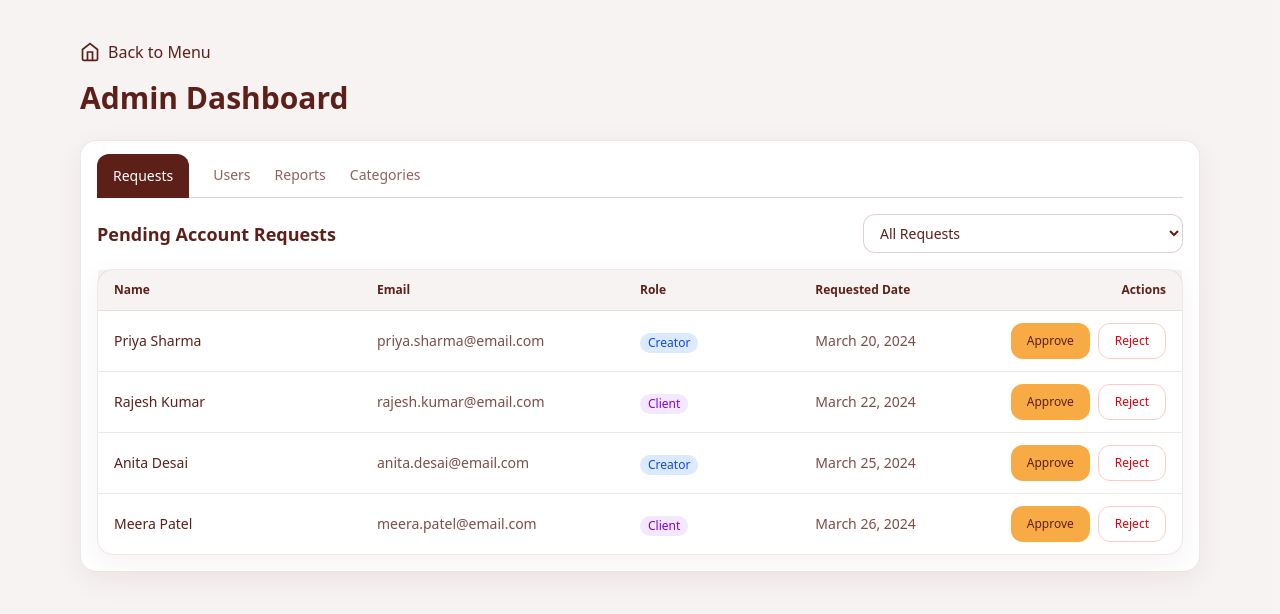
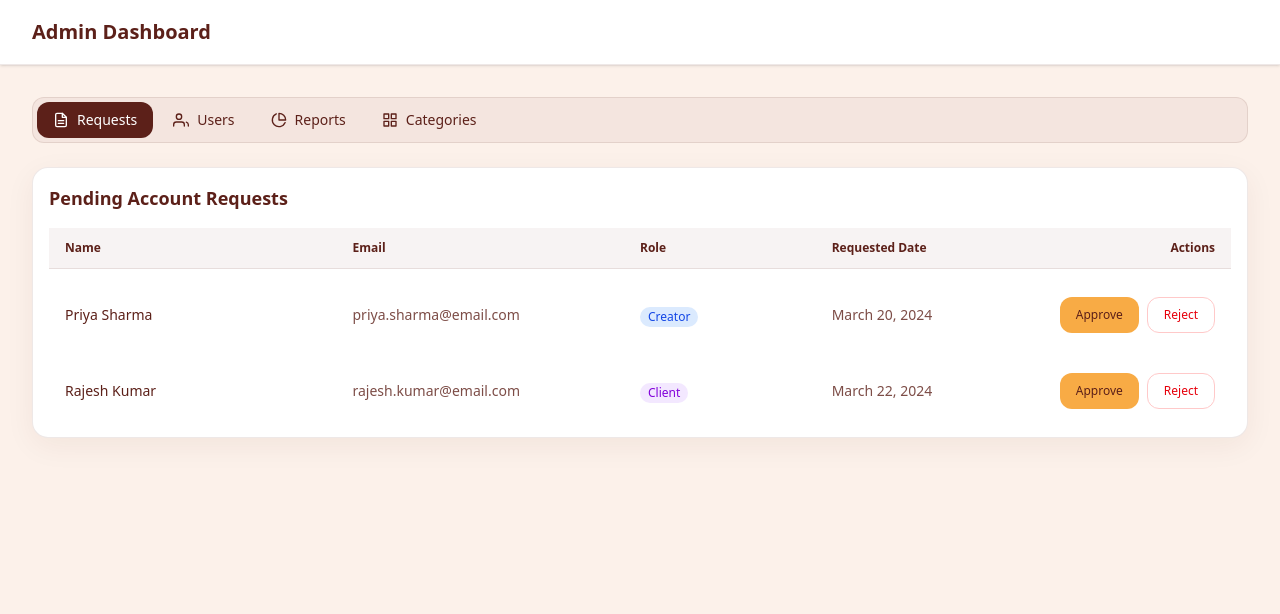
Before and after one commit to aishakwatra/model-viewing-platform, a Next.js app: page /P_AdminDashboard in a window 1280 px wide. Shown: the top 614 px of the page. Built offline with nearby package versions, Linux system fonts and the light colour scheme.

Commit message:
Admin Dashboard nav bar

```diff
--- a/app/P_AdminDashboard/page.tsx
+++ b/app/P_AdminDashboard/page.tsx
@@ -1,90 +1,69 @@
+// app/P_AdminDashboard/page.tsx
 "use client";
 
-import Link from "next/link";
-import { useState } from "react";
+import { useMemo, useState } from "react";
 import { Button } from "@/app/components/ui/Button";
 import { Card } from "@/app/components/ui/Card";
-import { Tabs } from "@/app/components/Tabs";
+
+// Helper Icon Components
+const RequestsIcon = () => <svg xmlns="http://www.w3.org/2000/svg" width="16" height="16" viewBox="0 0 24 24" fill="none" stroke="currentColor" strokeWidth="2" strokeLinecap="round" strokeLinejoin="round"><path d="M14 2H6a2 2 0 0 0-2 2v16a2 2 0 0 0 2 2h12a2 2 0 0 0 2-2V8z"></path><polyline points="14 2 14 8 20 8"></polyline><line x1="16" y1="13" x2="8" y2="13"></line><line x1="16" y1="17" x2="8" y2="17"></line></svg>;
+const UsersIcon = () => <svg xmlns="http://www.w3.org/2000/svg" width="16" height="16" viewBox="0 0 24 24" fill="none" stroke="currentColor" strokeWidth="2" strokeLinecap="round" strokeLinejoin="round"><path d="M17 21v-2a4 4 0 0 0-4-4H5a4 4 0 0 0-4 4v2"></path><circle cx="9" cy="7" r="4"></circle><path d="M23 21v-2a4 4 0 0 0-3-3.87"></path></svg>;
+const ReportsIcon = () => <svg xmlns="http://www.w3.org/2000/svg" width="16" height="16" viewBox="0 0 24 24" fill="none" stroke="currentColor" strokeWidth="2" strokeLinecap="round" strokeLinejoin="round"><path d="M21.21 15.89A10 10 0 1 1 8 2.83"></path><path d="M22 12A10 10 0 0 0 12 2v10z"></path></svg>;
+const CategoriesIcon = () => <svg xmlns="http://www.w3.org/2000/svg" width="16" height="16" viewBox="0 0 24 24" fill="none" stroke="currentColor" strokeWidth="2" strokeLinecap="round" strokeLinejoin="round"><rect x="3" y="3" width="7" height="7"></rect><rect x="14" y="3" width="7" height="7"></rect><rect x="14" y="14" width="7" height="7"></rect><rect x="3" y="14" width="7" height="7"></rect></svg>;
 
 export default function AdminDashboard() {
   const [activeTab, setActiveTab] = useState("requests");
 
-  // Dummy data (as requested)
   const requests = [
     { id: 1, name: "Priya Sharma", email: "priya.sharma@email.com", role: "Creator", requestedDate: "March 20, 2024" },
     { id: 2, name: "Rajesh Kumar", email: "rajesh.kumar@email.com", role: "Client", requestedDate: "March 22, 2024" },
-    { id: 3, name: "Anita Desai", email: "anita.desai@email.com", role: "Creator", requestedDate: "March 25, 2024" },
-    { id: 4, name: "Meera Patel", email: "meera.patel@email.com", role: "Client", requestedDate: "March 26, 2024" },
   ];
-
   const users = [
     { id: 1, name: "Sarah Johnson", email: "sarah.j@email.com", role: "Client", status: "Active", projects: 12, functions: 45, initials: "SJ" },
     { id: 2, name: "Michael Chen", email: "m.chen@email.com", role: "Creator", status: "Active", projects: 8, functions: 32, initials: "MC" },
-    { id: 3, name: "Emily Rodriguez", email: "emily.r@email.com", role: "Client", status: "Inactive", projects: 5, functions: 18, initials: "ER" },
   ];
-
   const categories = [
     { id: 1, name: "Wedding Ceremony", description: "Ceremonial events and decorations", functions: 24 },
     { id: 2, name: "Corporate Events", description: "Business meetings and conferences", functions: 18 },
-    { id: 3, name: "Birthday Parties", description: "Celebration events for birthdays", functions: 31 },
-    { id: 4, name: "Art Exhibitions", description: "Gallery and museum displays", functions: 12 },
   ];
 
-  const tabs = [
-    { key: "requests", label: "Requests" },
-    { key: "users", label: "Users" },
-    { key: "reports", label: "Reports" },
-    { key: "categories", label: "Categories" },
-  ];
+  const tabs = useMemo(() => [
+    { key: "requests", label: "Requests", icon: <RequestsIcon /> },
+    { key: "users", label: "Users", icon: <UsersIcon /> },
+    { key: "reports", label: "Reports", icon: <ReportsIcon /> },
+    { key: "categories", label: "Categories", icon: <CategoriesIcon /> },
+  ], []);
 
-  const RoleBadge = ({ role }: { role: string }) => {
-    const base = "inline-flex items-center rounded-full px-2 py-0.5 text-xs font-medium";
-    if (role.toLowerCase() === "creator") return <span className={base + " bg-blue-100 text-blue-700"}>Creator</span>;
-    return <span className={base + " bg-purple-100 text-purple-700"}>Client</span>;
-  };
-
-  const StatusBadge = ({ status }: { status: string }) => {
-    const base = "inline-flex items-center rounded-full px-2 py-0.5 text-xs font-medium";
-    if (status.toLowerCase() === "active") return <span className={base + " bg-green-100 text-green-700"}>Active</span>;
-    return <span className={base + " bg-gray-100 text-gray-700"}>Inactive</span>;
-  };
+  const RoleBadge = ({ role }: { role: string }) => <span className={`inline-flex items-center rounded-full px-2 py-0.5 text-xs font-medium ${role.toLowerCase() === "creator" ? "bg-blue-100 text-blue-700" : "bg-purple-100 text-purple-700"}`}>{role}</span>;
+  const StatusBadge = ({ status }: { status: string }) => <span className={`inline-flex items-center rounded-full px-2 py-0.5 text-xs font-medium ${status.toLowerCase() === "active" ? "bg-green-100 text-green-700" : "bg-gray-100 text-gray-700"}`}>{status}</span>;
 
   return (
-    <div className="min-h-screen bg-brown/5">
-      <div className="mx-auto max-w-6xl px-4 py-6 md:py-10">
-        {/* Back link */}
-        <Link href="/" className="mb-4 inline-flex items-center gap-2 text-brown hover:underline">
-          <svg xmlns="http://www.w3.org/2000/svg" className="size-5" viewBox="0 0 24 24" fill="none" stroke="currentColor" strokeWidth="2">
-            <path d="M3 9l9-7 9 7v11a2 2 0 0 1-2 2H5a2 2 0 0 1-2-2z"></path>
-            <polyline points="9 22 9 12 15 12 15 22"></polyline>
-          </svg>
-          Back to Menu
-        </Link>
-
-        {/* Page Header */}
-        <div className="mb-6 flex items-center justify-between">
-          <h1 className="text-2xl font-bold text-brown md:text-3xl">Admin Dashboard</h1>
+    <div className="min-h-screen bg-beige">
+      <div className="border-b border-brown/10 bg-white shadow-sm sticky top-0 z-10">
+        <div className="mx-auto max-w-7xl px-6 md:px-8">
+          <div className="flex h-16 items-center justify-between">
+            <h1 className="text-xl font-semibold text-brown">Admin Dashboard</h1>
+          </div>
+        </div>
       </div>
 
-        {/* Tabs */}
-        <Card className="p-0">
-          <div className="px-4 pt-3">
-            <Tabs tabs={tabs} defaultKey={activeTab} onChange={setActiveTab} />
+      <div className="mx-auto max-w-7xl space-y-6 px-6 py-8 md:px-8">
+        <div className="flex items-center gap-1 p-1 rounded-xl bg-brown/5 border border-brown/10 self-start">
+          {tabs.map((tab) => (
+            <Button
+              key={tab.key}
+              variant={activeTab === tab.key ? 'brown' : 'ghost'}
+              onClick={() => setActiveTab(tab.key)}
+              className="flex items-center gap-2"
+            >
+              {tab.icon} {tab.label}
+            </Button>
+          ))}
         </div>
 
-          {/* Requests */}
         {activeTab === "requests" && (
-            <div className="space-y-4 p-4">
-              <div className="flex flex-col gap-3 md:flex-row md:items-center md:justify-between">
+          <Card className="p-4 space-y-4">
             <h2 className="text-lg font-semibold text-brown">Pending Account Requests</h2>
-                <select className="w-full max-w-xs rounded-xl border border-brown/20 bg-white px-3 py-2 text-sm text-brown outline-none focus:ring-2 focus:ring-brown/30">
-                  <option>All Requests</option>
-                  <option>Creator Requests</option>
-                  <option>Client Requests</option>
-                </select>
-              </div>
-
-              <Card className="p-0">
             <div className="grid grid-cols-12 border-b border-brown/10 bg-brown/5 px-4 py-3 text-xs font-semibold text-brown">
               <div className="col-span-3">Name</div>
               <div className="col-span-3">Email</div>
@@ -92,157 +71,68 @@ export default function AdminDashboard() {
               <div className="col-span-2">Requested Date</div>
               <div className="col-span-2 text-right">Actions</div>
             </div>
-                <div>
             {requests.map((r) => (
-                    <div key={r.id} className="grid grid-cols-12 items-center border-b border-brown/10 px-4 py-3 last:border-none">
+              <div key={r.id} className="grid grid-cols-12 items-center px-4 py-3">
                 <div className="col-span-3 text-sm text-brown">{r.name}</div>
                 <div className="col-span-3 text-sm text-brown/80">{r.email}</div>
-                      <div className="col-span-2">
-                        <RoleBadge role={r.role} />
-                      </div>
+                <div className="col-span-2"><RoleBadge role={r.role} /></div>
                 <div className="col-span-2 text-sm text-brown/80">{r.requestedDate}</div>
-                      <div className="col-span-2 flex items-center justify-end gap-2">
+                <div className="col-span-2 flex justify-end gap-2">
                   <Button variant="gold" className="h-9 px-3 text-xs">Approve</Button>
                   <Button variant="outline" className="h-9 px-3 text-xs text-red-600 border-red-200 hover:bg-red-50">Reject</Button>
                 </div>
               </div>
             ))}
-                </div>
           </Card>
-            </div>
         )}
 
-          {/* Users */}
         {activeTab === "users" && (
-            <div className="space-y-4 p-4">
           <div className="grid gap-4">
             {users.map((u) => (
               <Card key={u.id} className="flex items-center justify-between gap-4 p-4">
                 <div className="flex items-center gap-4">
-                      <div className="flex size-12 items-center justify-center rounded-full bg-brown/10 text-sm font-semibold text-brown">
-                        {u.initials}
-                      </div>
+                  <div className="flex size-12 items-center justify-center rounded-full bg-brown/10 text-sm font-semibold text-brown">{u.initials}</div>
                   <div>
                     <h3 className="text-sm font-semibold text-brown">{u.name}</h3>
                     <p className="text-xs text-brown/70">{u.email}</p>
-                        <div className="mt-2 flex items-center gap-2">
-                          <RoleBadge role={u.role} />
-                          <StatusBadge status={u.status} />
+                    <div className="mt-2 flex items-center gap-2"><RoleBadge role={u.role} /><StatusBadge status={u.status} /></div>
                   </div>
                 </div>
-                    </div>
-                    <div className="flex items-center gap-6">
-                      <div className="text-right">
+                {/* --- CHANGE IS HERE --- */}
+                <div className="text-left mr-4">
                     <p className="text-sm text-brown">Projects: <span className="font-semibold">{u.projects}</span></p>
                     <p className="text-sm text-brown">Functions: <span className="font-semibold">{u.functions}</span></p>
                 </div>
-                      <Button variant="ghost" className="p-2">
-                        <svg xmlns="http://www.w3.org/2000/svg" className="size-5" viewBox="0 0 24 24" fill="none" stroke="currentColor" strokeWidth="2">
-                          <polyline points="9 18 15 12 9 6"></polyline>
-                        </svg>
-                      </Button>
+              </Card>
+            ))}
           </div>
+        )}
+
+        {activeTab === "reports" && (
+          <Card className="p-4 space-y-4">
+            <h2 className="text-lg font-semibold text-brown">Generate Reports</h2>
+            <div className="grid gap-4 md:grid-cols-2">
+              <div><label className="mb-1 block text-sm font-medium text-brown">Start Date</label><input type="date" className="w-full rounded-xl border border-brown/20 bg-white px-3 py-2 text-sm text-brown outline-none focus:ring-2 focus:ring-brown/30" /></div>
+              <div><label className="mb-1 block text-sm font-medium text-brown">End Date</label><input type="date" className="w-full rounded-xl border border-brown/20 bg-white px-3 py-2 text-sm text-brown outline-none focus:ring-2 focus:ring-brown/30" /></div>
+            </div>
+            <Button variant="gold" className="gap-2"><ReportsIcon /> Generate Excel Report</Button>
+          </Card>
+        )}
+
+        {activeTab === "categories" && (
+          <div className="space-y-4">
+            <h2 className="text-lg font-semibold text-brown">Function Categories</h2>
+            <div className="flex gap-3"><input type="text" placeholder="Add new category..." className="w-full rounded-xl border border-brown/20 bg-white px-3 py-2 text-sm text-brown outline-none focus:ring-2 focus:ring-brown/30" /><Button variant="brown" className="gap-2"><UsersIcon /> Add Category</Button></div>
+            <div className="grid gap-4">
+              {categories.map((c) => (
+                <Card key={c.id} className="flex items-center justify-between gap-4 p-4">
+                  <div><h3 className="text-sm font-semibold text-brown">{c.name}</h3><p className="mt-1 text-sm text-brown/70">{c.description}</p></div>
+                  <div className="flex items-center gap-2"><Button variant="outline" className="gap-1 px-3 py-1 text-xs">Edit</Button><Button variant="outline" className="gap-1 px-3 py-1 text-xs text-red-600 border-red-200 hover:bg-red-50">Delete</Button></div>
                 </Card>
               ))}
             </div>
           </div>
         )}
-
-          {/* Reports */}
-          {activeTab === "reports" && (
-            <div className="space-y-4 p-4">
-              <h2 className="text-lg font-semibold text-brown">Generate Reports</h2>
-              <Card className="p-4">
-                <div className="grid gap-4 md:grid-cols-2">
-                  <div>
-                    <label className="mb-1 block text-sm font-medium text-brown">Start Date</label>
-                    <input type="text" placeholder="mm/dd/yyyy" className="w-full rounded-xl border border-brown/20 bg-white px-3 py-2 text-sm text-brown outline-none focus:ring-2 focus:ring-brown/30" />
-                  </div>
-                  <div>
-                    <label className="mb-1 block text-sm font-medium text-brown">End Date</label>
-                    <input type="text" placeholder="mm/dd/yyyy" className="w-full rounded-xl border border-brown/20 bg-white px-3 py-2 text-sm text-brown outline-none focus:ring-2 focus:ring-brown/30" />
-                  </div>
-                </div>
-
-                <div className="mt-6">
-                  <h3 className="mb-3 text-sm font-semibold text-brown">Report Types</h3>
-                  <div className="grid gap-3 sm:grid-cols-2 md:grid-cols-3">
-                    {[
-                      ["userActivity", "User Activity"],
-                      ["projectStats", "Project Statistics"],
-                      ["functionAnalytics", "Function Analytics"],
-                      ["systemPerformance", "System Performance"],
-                      ["revenueReports", "Revenue Reports"],
-                      ["userRegistrations", "User Registrations"],
-                    ].map(([id, label]) => (
-                      <label key={id} htmlFor={id} className="flex cursor-pointer items-center gap-2 rounded-xl border border-brown/10 bg-brown/5 px-3 py-2 text-sm text-brown hover:bg-brown/10">
-                        <input id={id} type="checkbox" className="size-4 accent-brown" />
-                        {label}
-                      </label>
-                    ))}
-                  </div>
-                </div>
-
-                <div className="mt-6">
-                  <Button variant="gold" className="gap-2">
-                    <svg xmlns="http://www.w3.org/2000/svg" className="size-4" viewBox="0 0 24 24" fill="none" stroke="currentColor" strokeWidth="2">
-                      <path d="M21 15v4a2 2 0 0 1-2 2H5a2 2 0 0 1-2-2v-4"></path>
-                      <polyline points="7 10 12 15 17 10"></polyline>
-                      <line x1="12" y1="15" x2="12" y2="3"></line>
-                    </svg>
-                    Generate Excel Report
-                  </Button>
-                </div>
-              </Card>
-            </div>
-          )}
-
-          {/* Categories */}
-          {activeTab === "categories" && (
-            <div className="space-y-4 p-4">
-              <h2 className="text-lg font-semibold text-brown">Function Categories</h2>
-
-              <div className="flex flex-col gap-3 sm:flex-row">
-                <input type="text" placeholder="Add new category..." className="w-full rounded-xl border border-brown/20 bg-white px-3 py-2 text-sm text-brown outline-none focus:ring-2 focus:ring-brown/30" />
-                <Button variant="brown" className="gap-2">
-                  <svg xmlns="http://www.w3.org/2000/svg" className="size-4" viewBox="0 0 24 24" fill="none" stroke="currentColor" strokeWidth="2">
-                    <line x1="12" y1="5" x2="12" y2="19"></line>
-                    <line x1="5" y1="12" x2="19" y2="12"></line>
-                  </svg>
-                  Add Category
-                </Button>
-              </div>
-
-              <div className="grid gap-4">
-                {categories.map((c) => (
-                  <Card key={c.id} className="flex items-center justify-between gap-4 p-4">
-                    <div>
-                      <h3 className="text-sm font-semibold text-brown">{c.name}</h3>
-                      <p className="mt-1 text-sm text-brown/70">{c.description}</p>
-                      <p className="mt-1 text-xs text-brown/60">{c.functions} functions</p>
-                    </div>
-                    <div className="flex items-center gap-2">
-                      <Button variant="outline" className="gap-1 px-3 py-1 text-xs">
-                        <svg xmlns="http://www.w3.org/2000/svg" className="size-4" viewBox="0 0 24 24" fill="none" stroke="currentColor" strokeWidth="2">
-                          <path d="M11 4H4a2 2 0 0 0-2 2v14a2 2 0 0 0 2 2h14a2 2 0 0 0 2-2v-7"></path>
-                          <path d="M18.5 2.5a2.121 2.121 0 0 1 3 3L12 15l-4 1 1-4 9.5-9.5z"></path>
-                        </svg>
-                        Edit
-                      </Button>
-                      <Button variant="outline" className="gap-1 px-3 py-1 text-xs text-red-600 border-red-200 hover:bg-red-50">
-                        <svg xmlns="http://www.w3.org/2000/svg" className="size-4" viewBox="0 0 24 24" fill="none" stroke="currentColor" strokeWidth="2">
-                          <polyline points="3 6 5 6 21 6"></polyline>
-                          <path d="M19 6v14a2 2 0 0 1-2 2H7a2 2 0 0 1-2-2V6m3 0V4a2 2 0 0 1 2-2h4a2 2 0 0 1 2 2v2"></path>
-                        </svg>
-                        Delete
-                      </Button>
-                    </div>
-                  </Card>
-                ))}
-              </div>
-            </div>
-          )}
-        </Card>
       </div>
     </div>
   );
```
Lines whose indentation alone changed are shown as unchanged.
